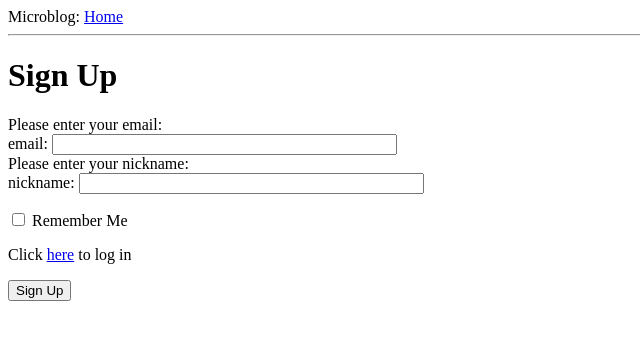
After one commit to TianxiaoHu/MicroBlog, a Flask app: page /signup in a window 1280 px wide. The commit adds this page. Shown: the top 340 px of the page, without its empty margins (0-640 px from the left). Run offline with Flask 2, Linux system fonts and the light colour scheme; parts of the project's set-up code (start-up, migrations or seed data) failed here and were passed over.

Commit message:
Sign up & Bug Fix
- user now can create new accounts
- add duplicate nickname test
- small bugs fixed
- clean the database

```diff
--- a/app/forms.py
+++ b/app/forms.py
@@ -7,16 +7,21 @@ class LoginForm(FlaskForm):
     email = TextField('email', validators = [Required()])
     remember_me = BooleanField('remember_me', default = False)
 
+class SignupForm(FlaskForm):
+    email = TextField('email', validators = [Required()])
+    nickname = TextField('nickname', validators = [Required()])
+    remember_me = BooleanField('remember_me', default = False)
+
 class EditForm(FlaskForm):
     nickname = StringField('nickname', validators=[DataRequired()])
     about_me = TextAreaField('about_me', validators=[Length(min=0, max=140)])
 
     def __init__(self, original_nickname, *args, **kwargs):
-        Form.__init__(self, *args, **kwargs)
+        FlaskForm.__init__(self, *args, **kwargs)
         self.original_nickname = original_nickname
 
     def validate(self):
-        if not Form.validate(self):
+        if not FlaskForm.validate(self):
             return False
         if self.nickname.data == self.original_nickname:
             return True
--- a/app/templates/edit.html
+++ b/app/templates/edit.html
@@ -14,7 +14,6 @@
                 <br><span style="color: red;">[{{error}}]</span>
                 {% endfor %}
             </td>
-            <td>{{form.nickname(size = 24)}}</td>
         </tr>
         <tr>
             <td>About yourself:</td>
--- a/app/templates/login.html
+++ b/app/templates/login.html
@@ -8,11 +8,9 @@
     <p>
         Please enter your account information:<br>
         email: {{form.email(size=40)}}
-        {% for error in form.errors.openid %}
-        <span style="color: red;">[{{error}}]</span>
-        {% endfor %}<br>
     </p>
     <p>{{form.remember_me}} Remember Me</p>
+    <p>Click <a href="{{ url_for('signup')}}">here</a> to create a new account</p>
     <p><input type="submit" value="Sign In"></p>
 </form>
 {% endblock %}
--- /dev/null
+++ b/app/templates/signup.html
@@ -0,0 +1,18 @@
+<!-- extend base layout -->
+{% extends "base.html" %}
+
+{% block content %}
+<h1>Sign Up</h1>
+<form action="" method="post" name="signup">
+    {{form.hidden_tag()}}
+    <p>
+        Please enter your email:<br>
+        email: {{form.email(size=40)}}<br>
+        Please enter your nickname:<br>
+        nickname: {{form.nickname(size=40)}}<br>
+    </p>
+    <p>{{form.remember_me}} Remember Me</p>
+    <p>Click <a href="{{ url_for('login')}}">here</a> to log in</p>
+    <p><input type="submit" value="Sign Up"></p>
+</form>
+{% endblock %}
--- a/app/views.py
+++ b/app/views.py
@@ -1,7 +1,7 @@
 from flask import render_template, flash, redirect, session, url_for, request, g
 from flask_login import login_user, logout_user, current_user, login_required
 from app import app, db, lm
-from forms import LoginForm, EditForm
+from forms import LoginForm, SignupForm, EditForm
 from models import User, ROLE_USER, ROLE_ADMIN
 from datetime import datetime
 
@@ -43,28 +43,29 @@ def login():
         return redirect(url_for('index'))
     form = LoginForm()
     if form.validate_on_submit():
-        # TO BE FINISHED: anyone logging in will be authorized as 'admin'!
-        user = User.query.get(1)
-        login_user(user, remember=form.remember_me.data)
-        flash("Logged in successfully.")
-        return redirect(url_for('index'))
-
+        if User.query.filter_by(email=form.email.data).count() > 0:
+            user = User.query.filter_by(email=form.email.data).first()
+            login_user(user, remember=form.remember_me.data)
+            flash("Logged in successfully.")
+            return redirect(url_for('index'))
+        else:
+            flash("User does not exist.")
     return render_template('login.html', title = 'Sign In', form = form)
 
-# def after_login(resp):
-#     if user is None:
-#         nickname = resp.nickname
-#         if nickname is None or nickname == "":
-#             nickname = resp.email.split('@')[0]
-#         user = User(nickname = nickname, email = resp.email, role = ROLE_USER)
-#         db.session.add(user)
-#         db.session.commit()
-#     remember_me = False
-#     if 'remember_me' in session:
-#         remember_me = session['remember_me']
-#         session.pop('remember_me', None)
-#     login_user(user, remember = remember_me)
-#     return redirect(request.args.get('next') or url_for('index'))
+@app.route('/signup', methods = ['GET', 'POST'])
+def signup():
+    form = SignupForm()
+    if form.validate_on_submit():
+        db.session.add(User(nickname=User.make_unique_nickname(form.nickname.data),
+                            email=form.email.data))
+        db.session.commit()
+        user = User.query.filter_by(email=form.email.data).first()
+        login_user(user, remember=form.remember_me.data)
+        flash("Sign up successfully and you have logged in.")
+        db.session.add(user.follow(user))
+        db.session.commit()
+        return redirect(url_for('index'))
+    return render_template('signup.html', title = 'Sign up', form = form)
 
 @app.route('/logout')
 def logout():
@@ -87,7 +88,7 @@ def user(nickname):
 @app.route('/edit', methods=['GET', 'POST'])
 @login_required
 def edit():
-    form = EditForm(g.user.name)
+    form = EditForm(g.user.nickname)
     if form.validate_on_submit():
         g.user.nickname = form.nickname.data
         g.user.about_me = form.about_me.data
```
Also changed, not shown: app.db, 4 other files.
